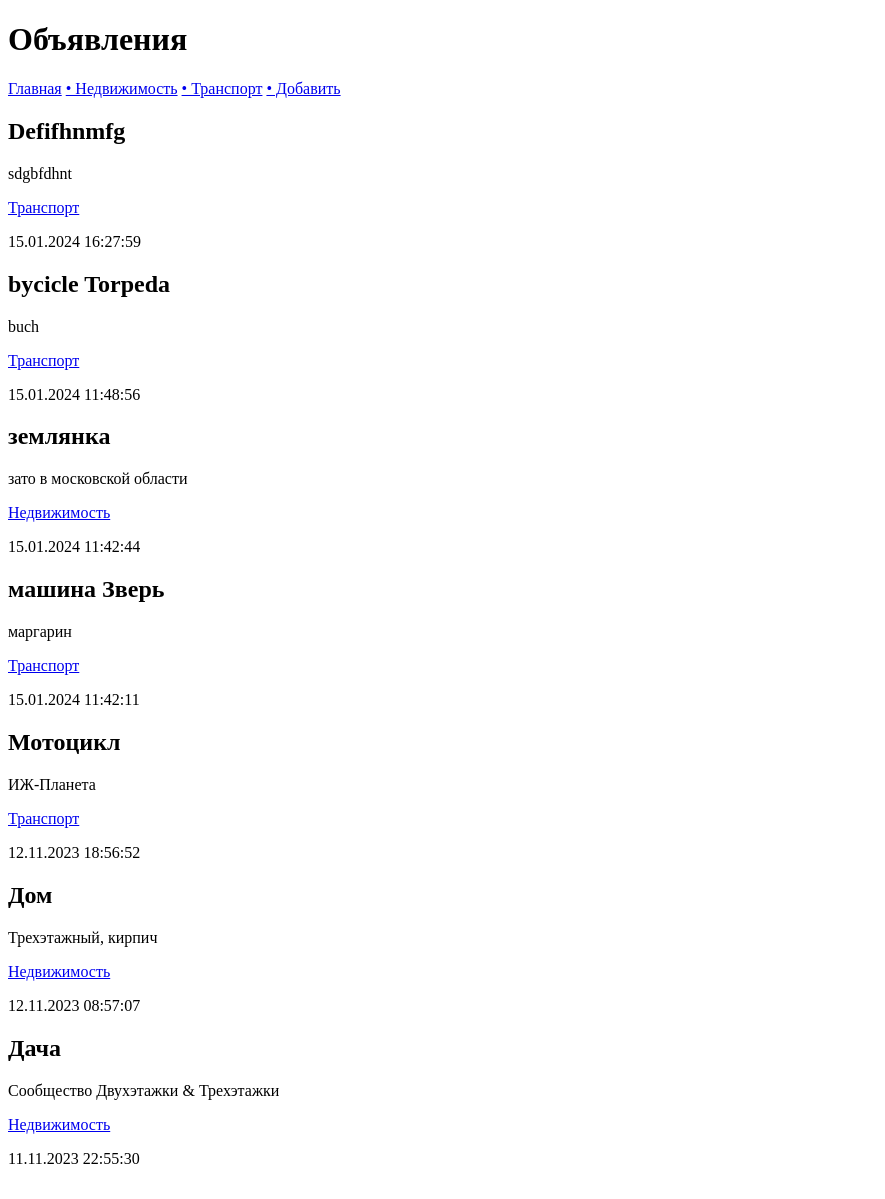
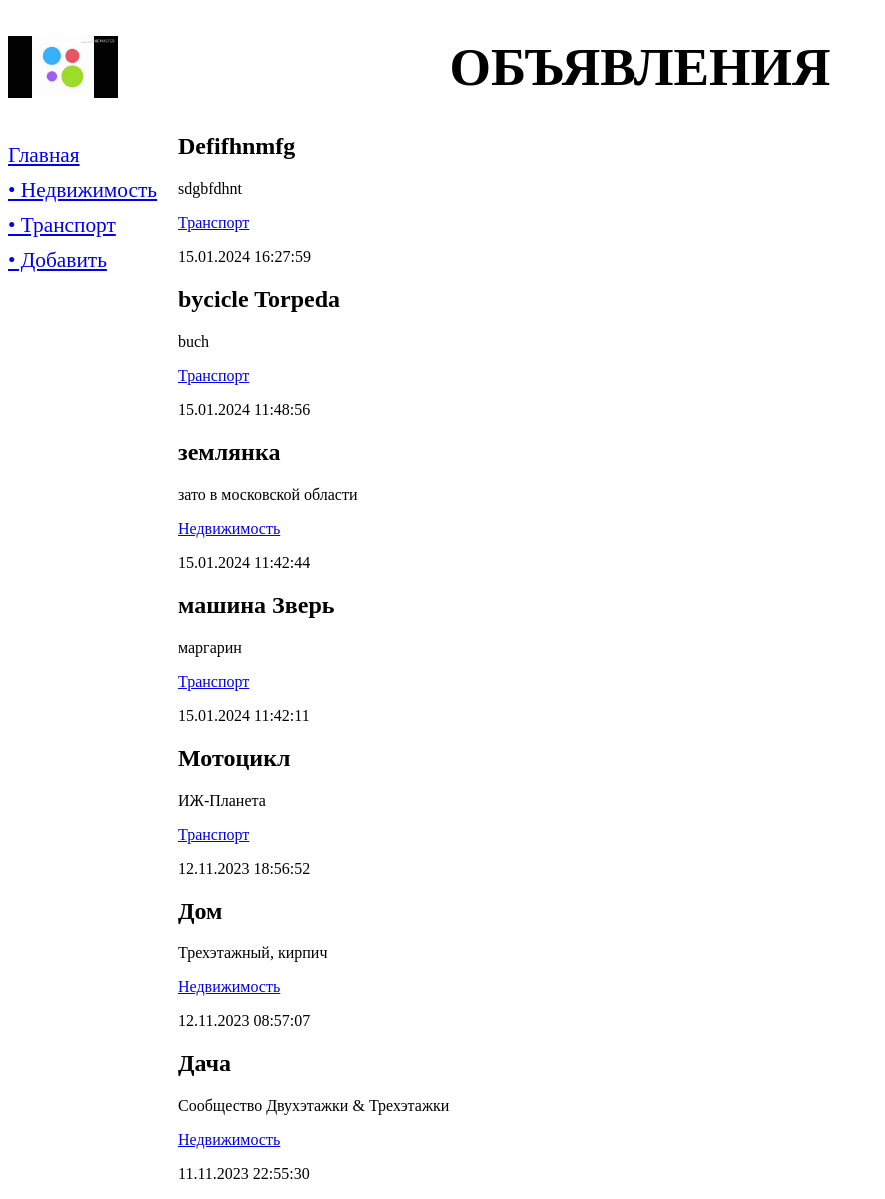
Before and after one commit to shark826/bb4pro, a Django app: page /bboard/ in a window 1280 px wide. Shown: the whole page, without its empty margins (0-885 px from the left). Before the commit the page ends 1164 px from the top, so only its background shows below. Run offline with Django 4.2, Linux system fonts and the light colour scheme; data comes from the database, SQL or seed files in the repository.

Commit message:
2.8 static files

```diff
--- /dev/null
+++ b/bboard/static/bboard/style.css
@@ -0,0 +1,21 @@
+header h1 {
+    font-size: 40pt;
+    text-transform: uppercase;
+    text-align: center;
+    background: url("bg.jpg") left / auto 100% no-repeat;
+}
+
+nav {
+    font-size: 16pt;
+    width: 150px;
+    float: left;
+}
+
+nav a {
+    display: block;
+    margin: 10px 0px;
+}
+
+main {
+    margin-left: 170px;
+}
--- a/bboard/templates/layout/basic.html
+++ b/bboard/templates/layout/basic.html
@@ -1,9 +1,11 @@
+{% load static %}
 <!DOCTYPE html>
 <html lang="en">
 
 <head>
     <meta charset="UTF-8">
     <meta name="viewport" content="width=device-width, initial-scale=1.0">
+    <link rel="stylesheet" type="text/css" href="{% static 'bboard/style.css' %}">
     <title>{% block title %}Главная {% endblock %}:: Доска объявлений</title>
 </head>
 
```
Also changed, not shown: bboard/static/bboard/bg.jpg (added).
